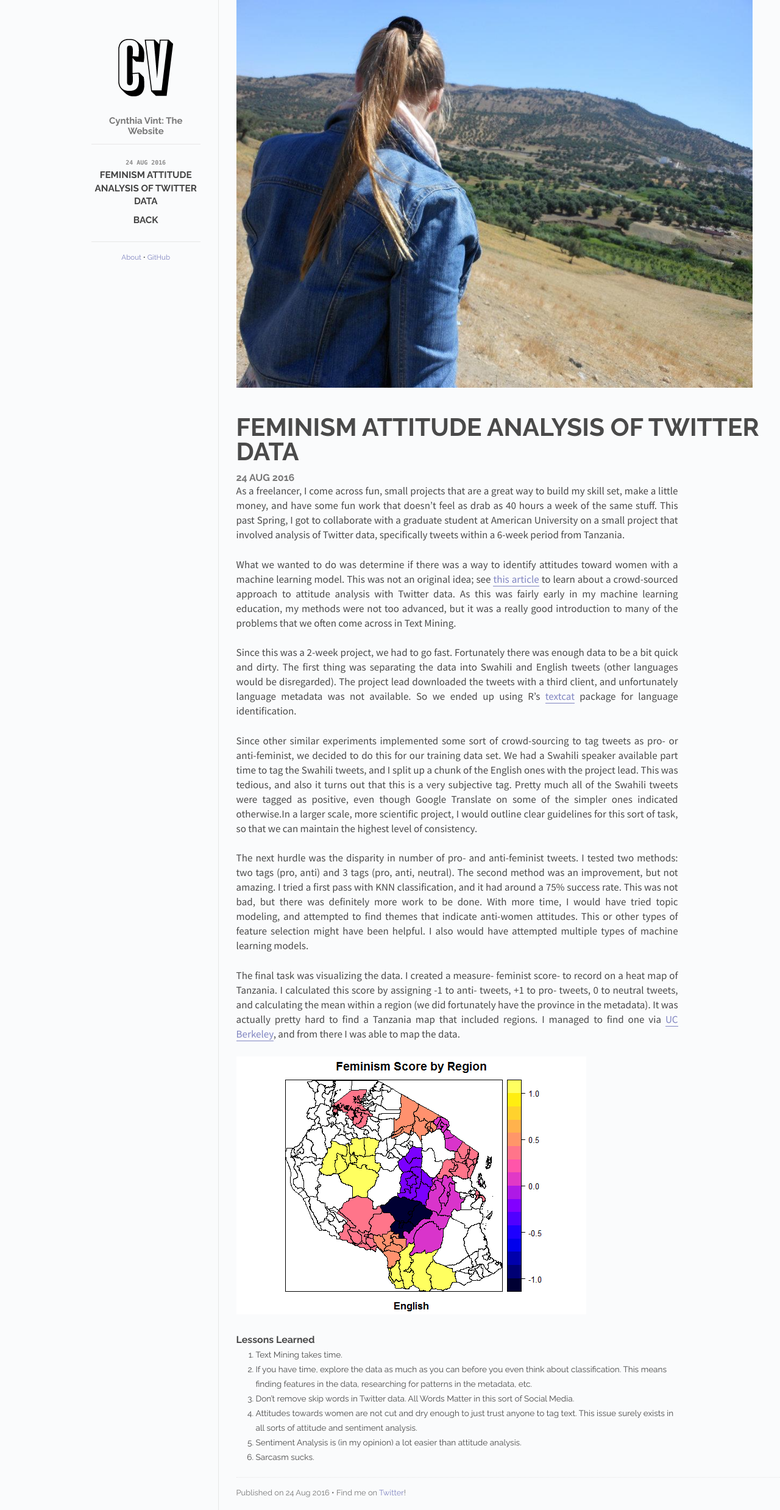
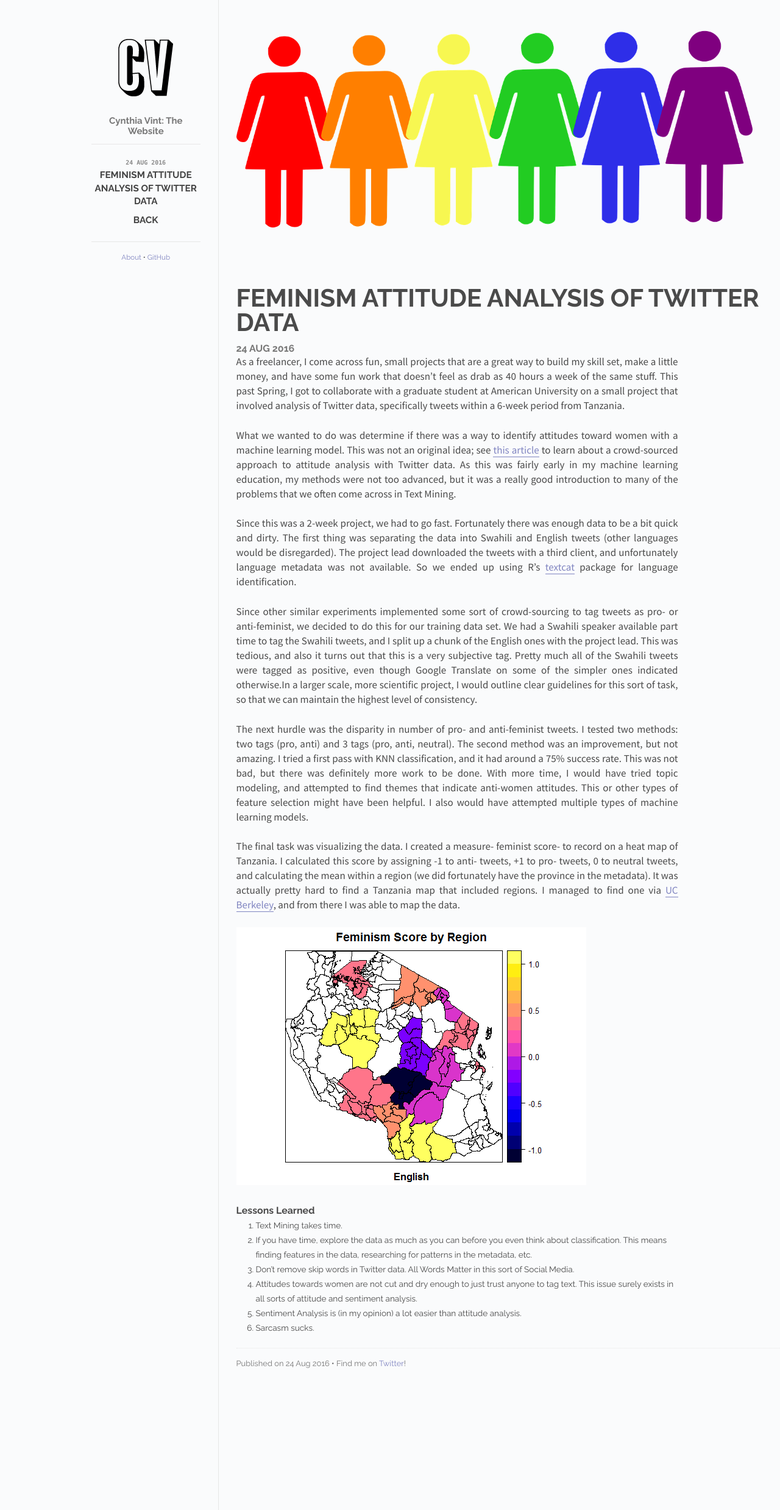
Before and after one commit to the-development/flex, a Jekyll site: the page built from _posts/2016-08-27-twitter-feminism.md, in a window 1280 px wide. Shown: the whole page at 61% size. Built offline with Jekyll 4.4.1, drawn with Linux system fonts in a browser that asks for light colours.

Commit message:
updated feminism blog image

```diff
--- a/_posts/2016-08-27-twitter-feminism.md
+++ b/_posts/2016-08-27-twitter-feminism.md
@@ -1,7 +1,7 @@
 ---
 layout: post
 title: Feminism Attitude Analysis of Twitter Data
-cover: maroc.jpg
+cover: feminism-295245_1280.png
 date:   2016-08-24 04:00:00 -0800
 categories: posts
 ---
```
Also changed, not shown: images/feminism-295245_1280.png (added).
